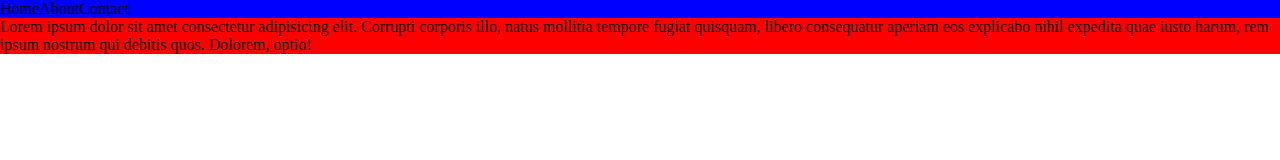
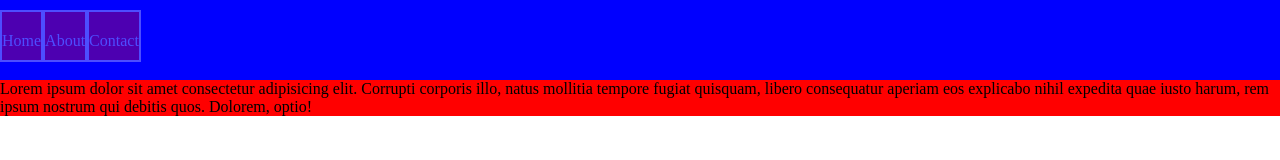
Before and after one commit to rakesh-yadav-12/Full-stack-webdevelopment-course-, a plain HTML site: page Day-6/video 30/index.html in a window 1280 px wide. Drawn offline with Linux system fonts and the light colour scheme.

Commit message:
updated Day-6 complete work

```diff
--- a/Day-6/video 30/index.html
+++ b/Day-6/video 30/index.html
@@ -11,6 +11,14 @@
         }
         nav{
             background-color:var(--color);
+            height: 10vh;
+        }
+        li{
+            display: flex;
+            color: white;
+            background-color: var(--seccolor);
+            padding-bottom: 10px;
+            opacity: 0.3;
         }
 
         .container{
@@ -18,7 +26,11 @@
         }
         ul li{
             list-style-type: none;
-            display: ;
+            display:flex;
+            padding-top: 20px;
+            margin-top: 10px;
+            border: 2px solid white;
+
 
         }
         ul{
```
